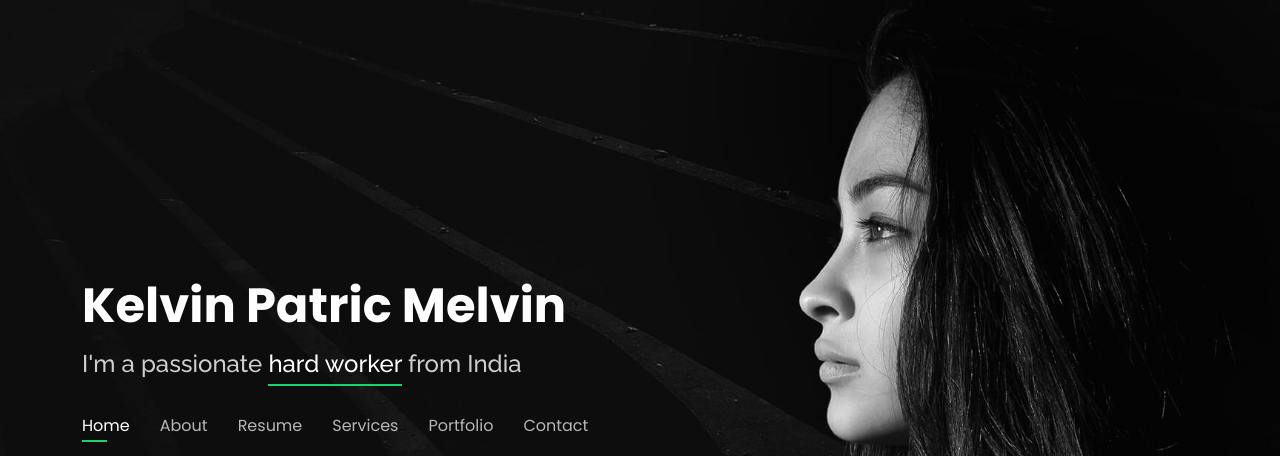
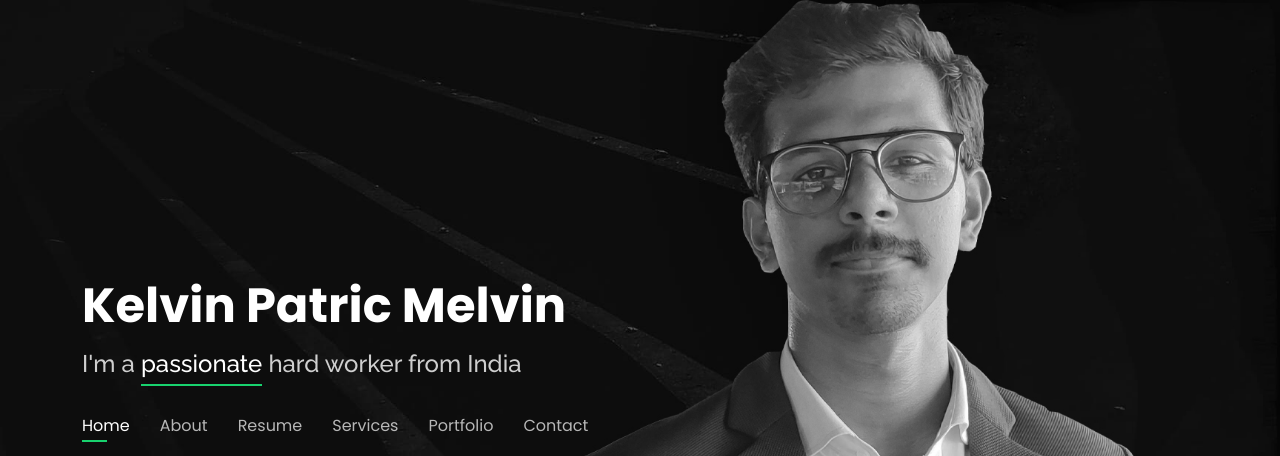
Before and after one commit to Kelvin-Patric-Melvin-2000/kelvinpatricmelvin.git.io, a plain HTML site: page index.html in a window 1280 px wide. Shown: the top 456 px of the page. Drawn offline with nearby package versions, Linux system fonts and the light colour scheme.

Commit message:
about edits

```diff
--- a/assets/css/style.css
+++ b/assets/css/style.css
@@ -1,10 +1,3 @@
-/**
-* Template Name: Personal - v4.2.0
-* Template URL: https://bootstrapmade.com/personal-free-resume-bootstrap-template/
-* Author: BootstrapMade.com
-* License: https://bootstrapmade.com/license/
-*/
-
 /*--------------------------------------------------------------
 # General
 --------------------------------------------------------------*/
@@ -19,7 +12,7 @@ body {
 body::before {
   content: "";
   position: fixed;
-  background: #040404 url("../img/bg.jpg") top right no-repeat;
+  background: #040404 url("../img/bg3.jpg") top right no-repeat;
   background-size: cover;
   left: 0;
   right: 0;
--- a/index.html
+++ b/index.html
@@ -38,7 +38,7 @@
       <h1><a href="index.html">Kelvin Patric Melvin</a></h1>
       <!-- Uncomment below if you prefer to use an image logo
       <a href="index.html" class="mr-auto"><img src="assets/img/logo.png" alt="" class="img-fluid"></a> -->
-      <h2>I'm a passionate <span>hard worker</span> from India</h2>
+      <h2>I'm a <span>passionate</span> hard worker from India</h2>
 
       <nav id="navbar" class="navbar">
         <ul>
```
Also changed, not shown: assets/img/bg3.jpg (added), 1 other file.
